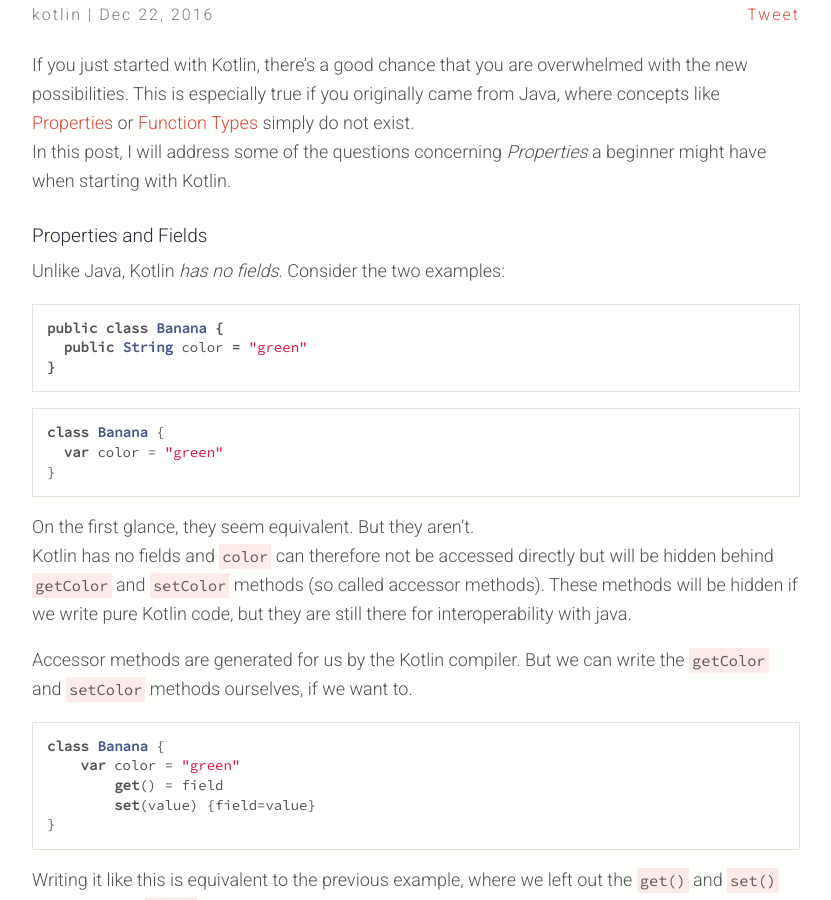
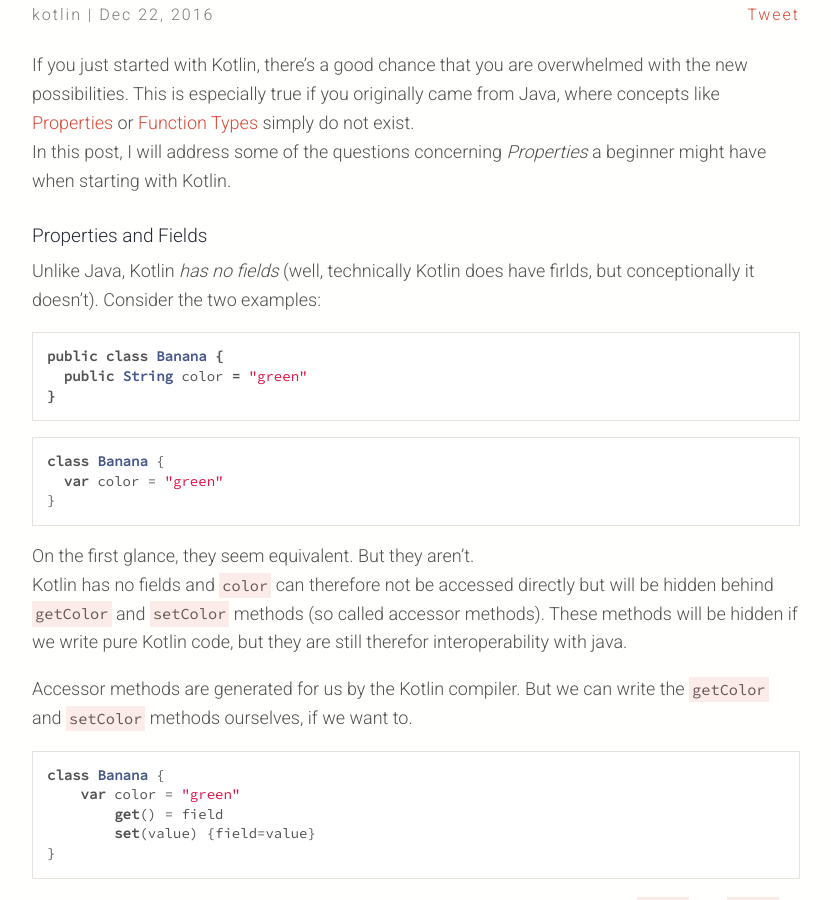
Before and after one commit to lmller/lmller.github.io, a Jekyll site: the page built from _posts/2016-12-22-kotlinproperties.md, in a window 1280 px wide and 900 px high, scrolled down 332 px. Shown: the whole window, without its empty margins (224-1055 px from the left). Built offline with Jekyll 4.4.1, drawn with Linux system fonts in a browser that asks for light colours; nearby versions of some CDN libraries; comment, search, counter and statistics services are not loaded.

Commit message:
Update 2016-12-22-kotlinproperties.md

````diff
--- a/_posts/2016-12-22-kotlinproperties.md
+++ b/_posts/2016-12-22-kotlinproperties.md
@@ -13,7 +13,7 @@
 In this post, I will address some of the questions concerning _Properties_ a beginner might have when starting with Kotlin.
 
 ###### Properties and Fields
-Unlike Java, Kotlin *has no fields*.
+Unlike Java, Kotlin *has no fields* (well, technically Kotlin does have firlds, but conceptionally it doesn't).
 Consider the two examples:
 
 ```java
@@ -29,7 +29,7 @@
 ```
 
 On the first glance, they seem equivalent. But they aren't.
-Kotlin has no fields and `color` can therefore not be accessed directly but will be hidden behind `getColor` and `setColor` methods (so called accessor methods). These methods will be hidden if we write pure Kotlin code, but they are still there for interoperability with java.
+Kotlin has no fields and `color` can therefore not be accessed directly but will be hidden behind `getColor` and `setColor` methods (so called accessor methods). These methods will be hidden if we write pure Kotlin code, but they are still therefor interoperability with java.
 
 Accessor methods are generated for us by the Kotlin compiler. But we can write the `getColor` and `setColor` methods ourselves, if we want to.
 
@@ -116,7 +116,7 @@
 class Banana {
     var ripeness = 1
 
-    fun getColor: String = when {
+    fun getColor(): String = when {
             ripeness > 80 -> "brown"
             ripeness > 50 -> "yellow"
             else -> "green"
@@ -129,6 +129,8 @@
 I think the [C# explanation on "Choosing Between Properties and Methods"][00a58f3c] is useful for Kotlin as well.
 
   [00a58f3c]: https://msdn.microsoft.com/en-us/library/ms229054(v=vs.100).aspx "C#: "Choosing Between Properties and Methods""
+
+
 
 ###### A Possible Pitfall
 
````
